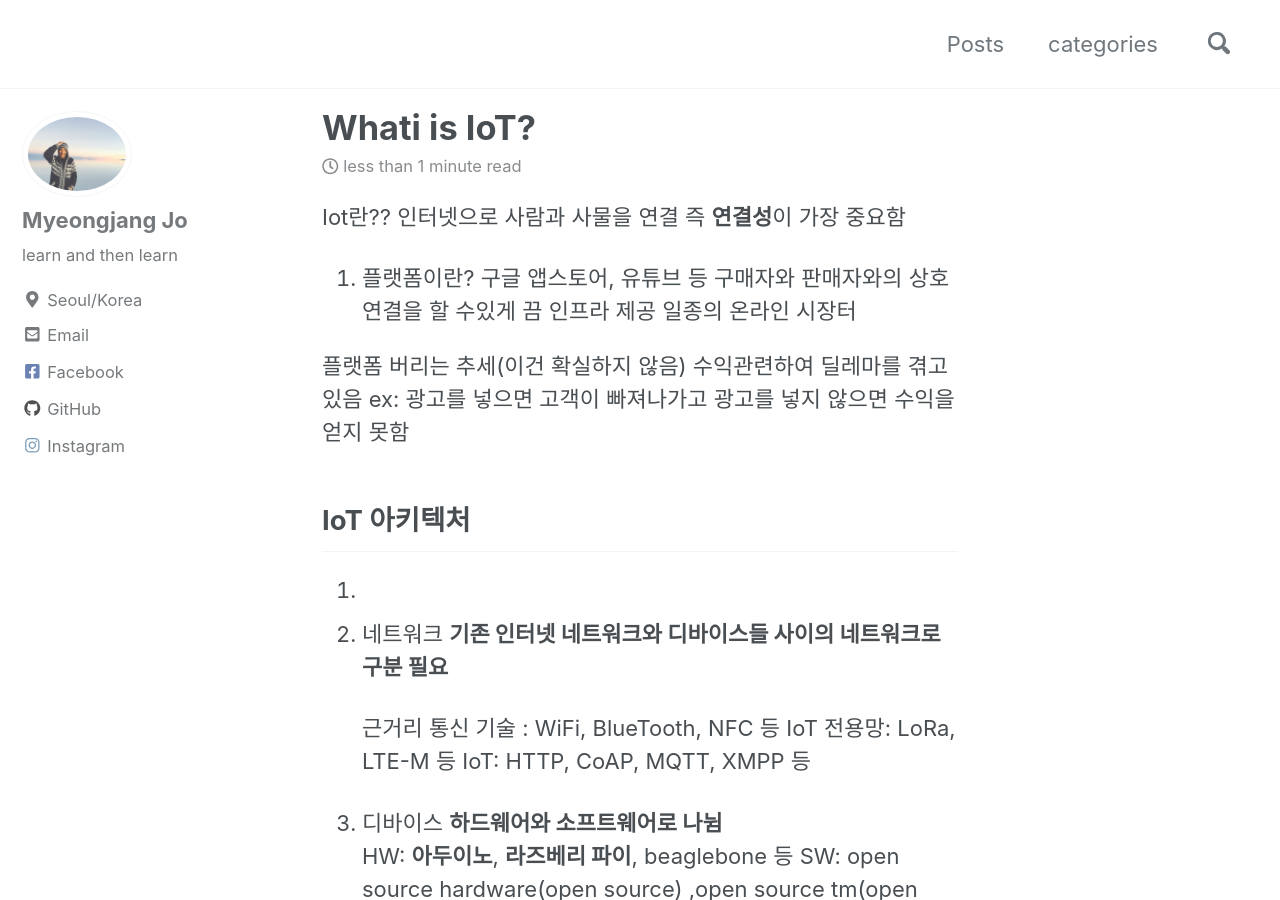
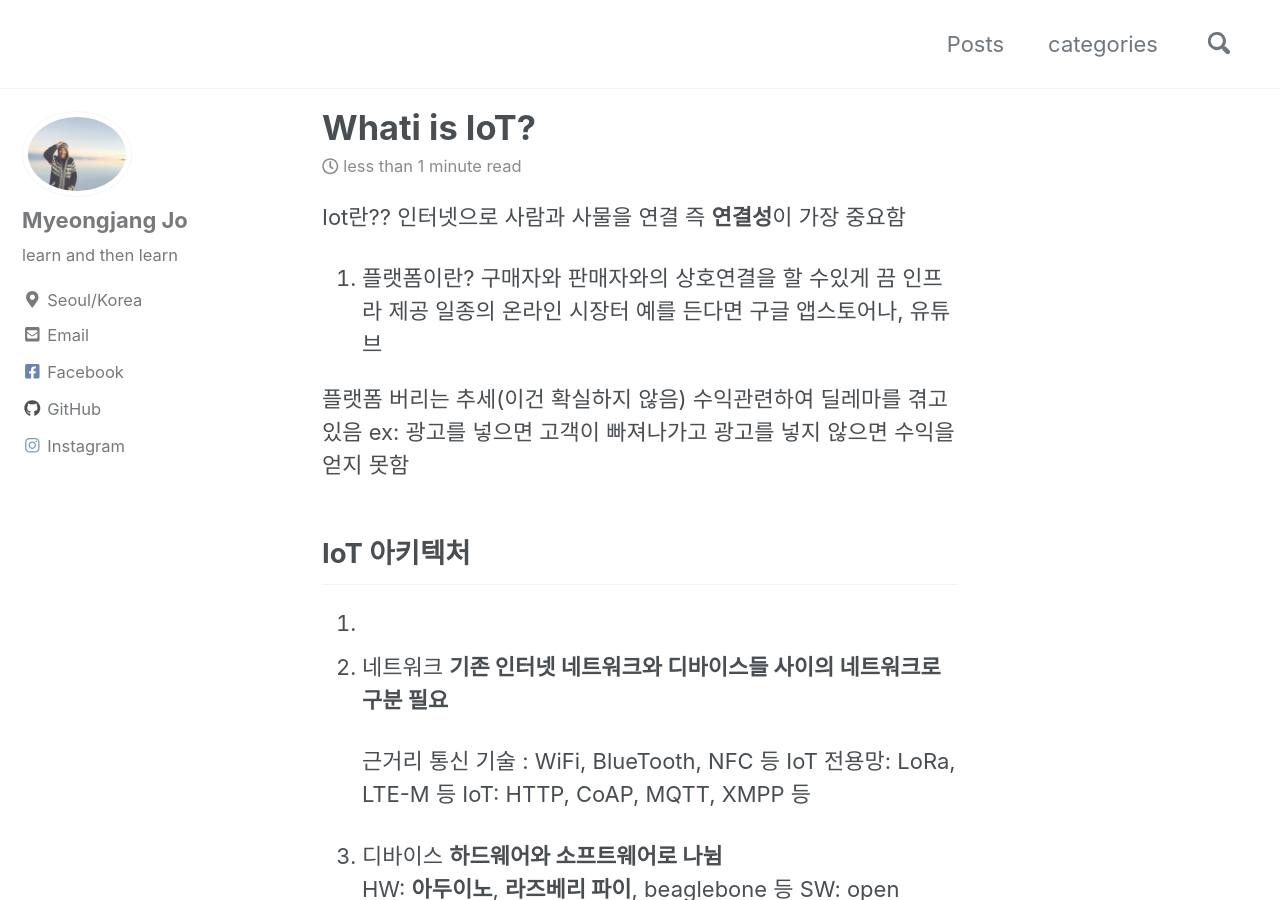
Before and after one commit to josephmjjo/josephmjjo.github.io, a Jekyll site: the page built from _posts/2019-08-07-IoT.md, in a window 1280 px wide and 900 px high. Built offline with Jekyll 4.4.1, drawn with Linux system fonts in a browser that asks for light colours; cached includes are drawn as plain includes; nearby versions of some CDN libraries; part of the change alters nothing that is shown.

Commit message:
_posts/2019-08-07-IoT.md updated from https://stackedit.io/

```diff
--- a/_posts/2019-08-07-IoT.md
+++ b/_posts/2019-08-07-IoT.md
@@ -8,7 +8,7 @@ categories:
 Iot란??
 인터넷으로 사람과 사물을 연결 즉 **연결성**이 가장 중요함
 1. 플랫폼이란?
-  구글 앱스토어, 유튜브 등 구매자와 판매자와의 상호연결을 할 수있게 끔 인프라 제공 일종의 온라인 시장터
+  구매자와 판매자와의 상호연결을 할 수있게 끔 인프라 제공 일종의 온라인 시장터 예를 든다면 구글 앱스토어나, 유튜브
 
   플랫폼 버리는 추세(이건 확실하지 않음)
   수익관련하여 딜레마를 겪고 있음 ex: 광고를 넣으면 고객이 빠져나가고 광고를 넣지 않으면 수익을 얻지 못함
@@ -45,6 +45,6 @@ Iot란??
    		   - 스마트 카 분야: 볼보의 커넥티드카, 폭스바겐
 
 <!--stackedit_data:
-eyJoaXN0b3J5IjpbLTkzODEwMTU1MiwtNTYwMTI1OTQ5LC0xMj
-Y1NDgwMzk5LDUzMjg2NzI4OF19
+eyJoaXN0b3J5IjpbLTg4Mjk5ODYzLC05MzgxMDE1NTIsLTU2MD
+EyNTk0OSwtMTI2NTQ4MDM5OSw1MzI4NjcyODhdfQ==
 -->
```
